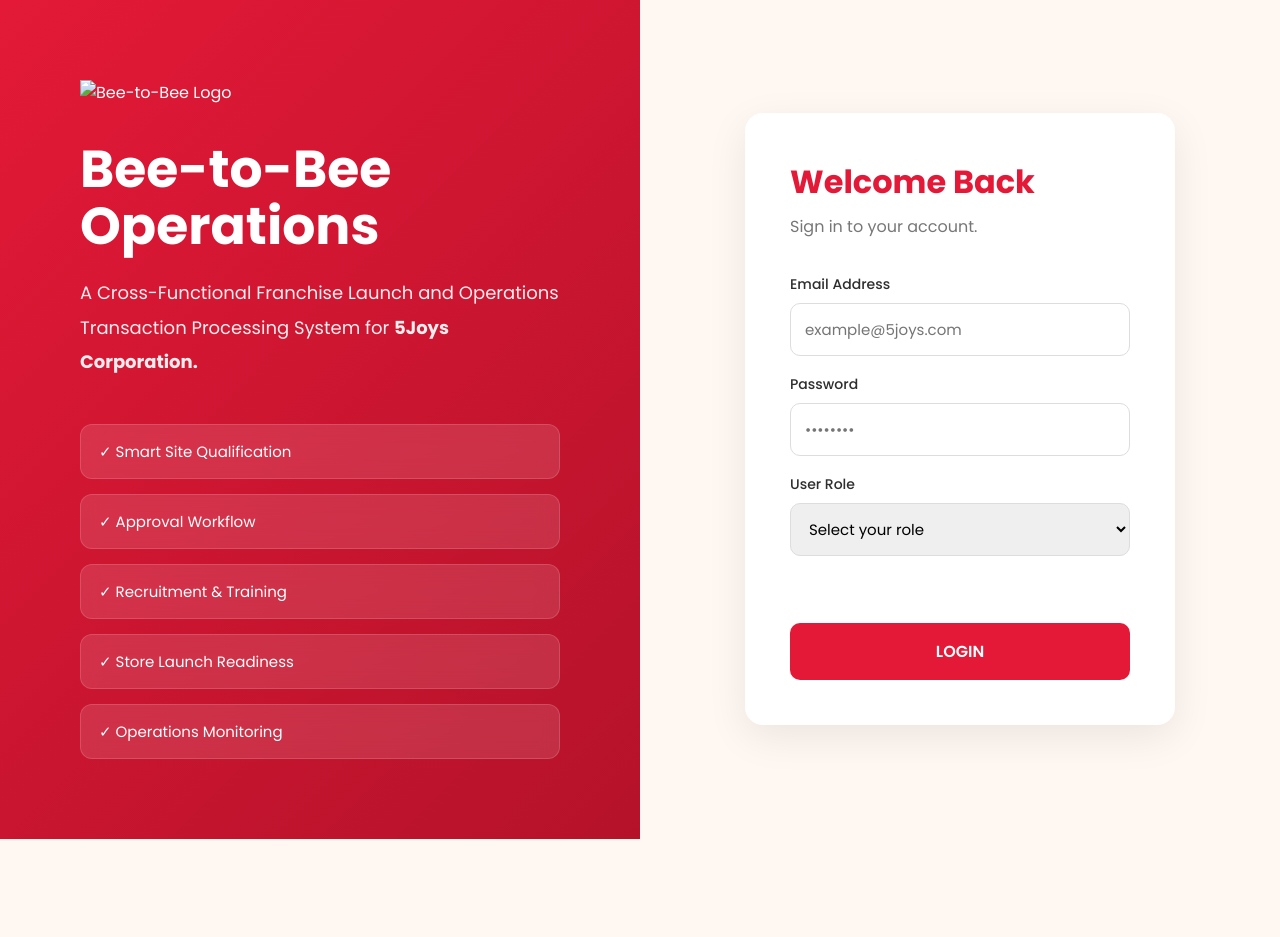
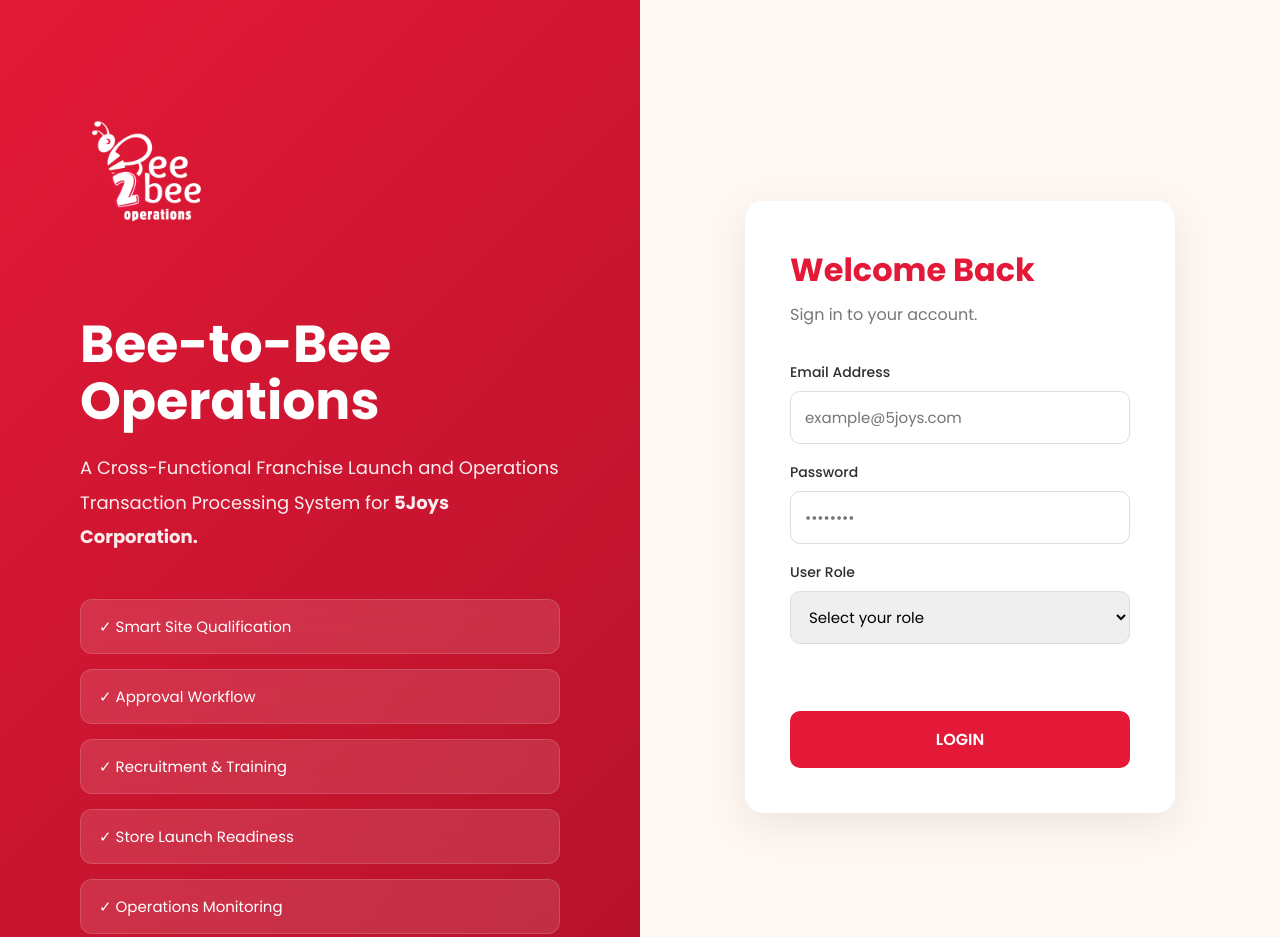
Before and after one commit to dzuhnee/B2BOPERATIONS_ISANDE1, a plain HTML site: page src/index.html in a window 1280 px wide. Shown: the top 937 px of the page. Before the commit the page ends 839 px from the top, so only its background shows below. Drawn offline with Linux system fonts and the light colour scheme.

Commit message:
Update index.html

```diff
--- a/src/index.html
+++ b/src/index.html
@@ -13,7 +13,7 @@
 <div class="login-container">
     <div class="left-panel">
         <div class="overlay">
-            <img src="images/b2blogo.svg" alt="Bee-to-Bee Logo" class="logo">
+           <img src="images/b2blogo.png" alt="Bee-to-Bee Logo" class="logo">
             <h1>Bee-to-Bee Operations</h1>
             <p class="description">
                 A Cross-Functional Franchise Launch and Operations Transaction Processing System for
```
